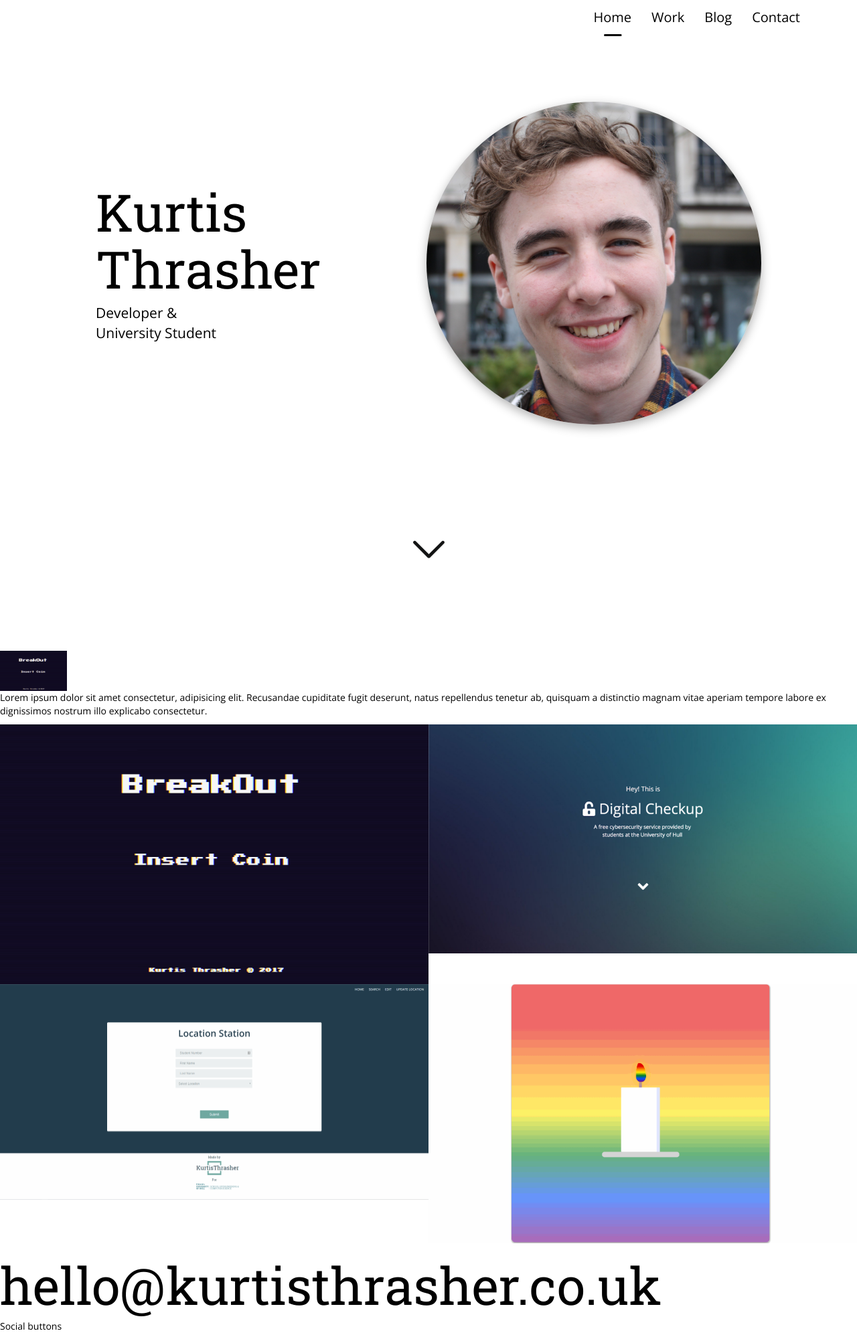
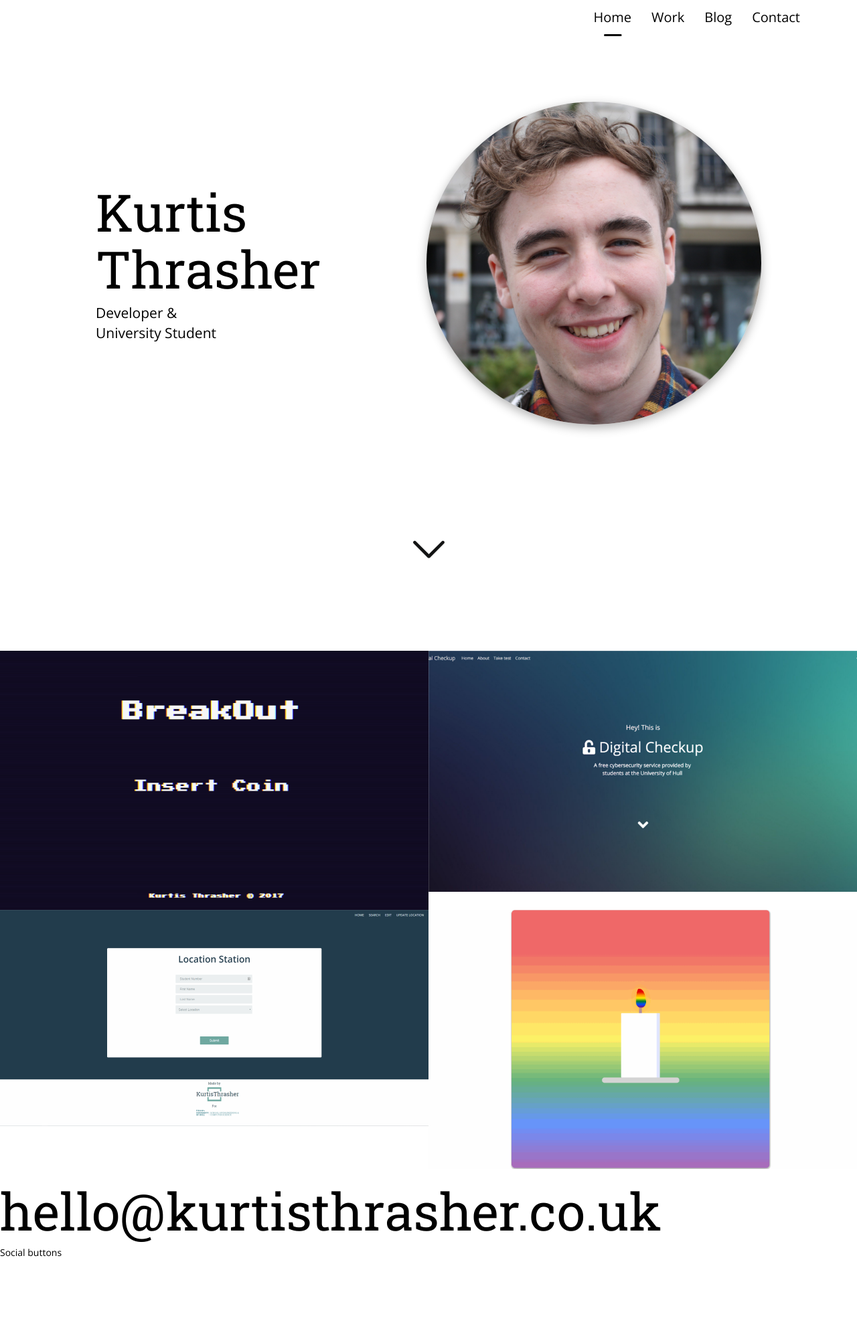
Before and after one commit to kthrasher1/porfolio-redux, a Jekyll site: the page built from index.html, in a window 1280 px wide. Shown: the whole page at 67% size. Built offline with Jekyll 4.4.1, drawn with Linux system fonts in a browser that asks for light colours; after the commit the page ends 1881 px from its top, so only the background shows below that.

Commit message:
Revert "Latest blog post started"
This reverts commit 89ef72a7e5e76a84b9ae58c335d4dd63072d5c73.

```diff
--- a/_includes/blog-latest.html
+++ /dev/null
@@ -1,8 +0,0 @@
-
-<article>
-        <img src="{{ site.path }} /images/breakout.gif" style="max-width: 100px; max-height: 100px;" alt="">
-        <p>Lorem ipsum dolor sit amet consectetur, adipisicing elit. Recusandae cupiditate fugit deserunt, natus
-           repellendus tenetur ab, quisquam a distinctio magnam vitae aperiam tempore labore ex dignissimos
-           nostrum illo explicabo consectetur.
-        </p>
-</article>
--- a/_layouts/default.html
+++ b/_layouts/default.html
@@ -12,11 +12,9 @@
 <body>
     {% include nav.html %}
     {% include header.html %}
-    {% include blog-latest.html %}
+
     <div class="">
-
       <div class="content" id="images">
-
         {{ content }}
       </div>
     </div><!-- /.container -->
--- a/css/3-layout/_content.scss
+++ b/css/3-layout/_content.scss
@@ -15,15 +15,13 @@ h1{
 
   img{
     max-width: 100%;
-    justify-self: fill;
-
+    justify-self: center;
 
   }
 }
 
 .PicOne {
   grid-area: PicOne;
-
 }
 
 .PicTwo {
--- a/index.html
+++ b/index.html
@@ -12,11 +10,9 @@ title:  'Kurtis Thrasher'
 <div class="PicTwo">
   <a href=""><img src="{{ site.path }}/images/digitalCheckup.png"  alt=""></a>
 </div>
-
 <div class="PicThree">
 <a href=""><img src="{{ site.path }}/images/LocationStation.png"  alt=""></a>
 </div>
-
 <div class="PicFour" >
   <a href=""><img id="orlando" src="{{ site.path }}/images/orlando2.gif"  alt=""></a>
 </div>
```
Also changed, not shown: other parts of index.html (+1 -3 lines), images/digitalCheckup.png, 1 other file.
